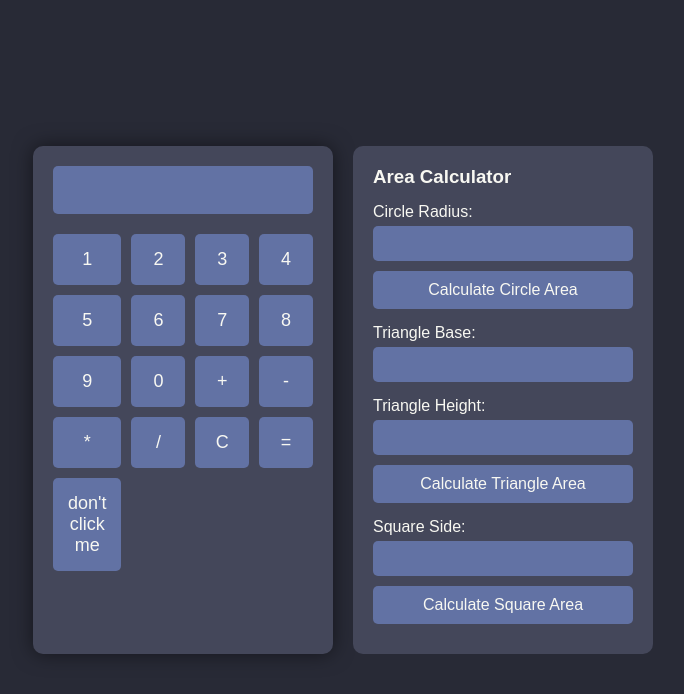
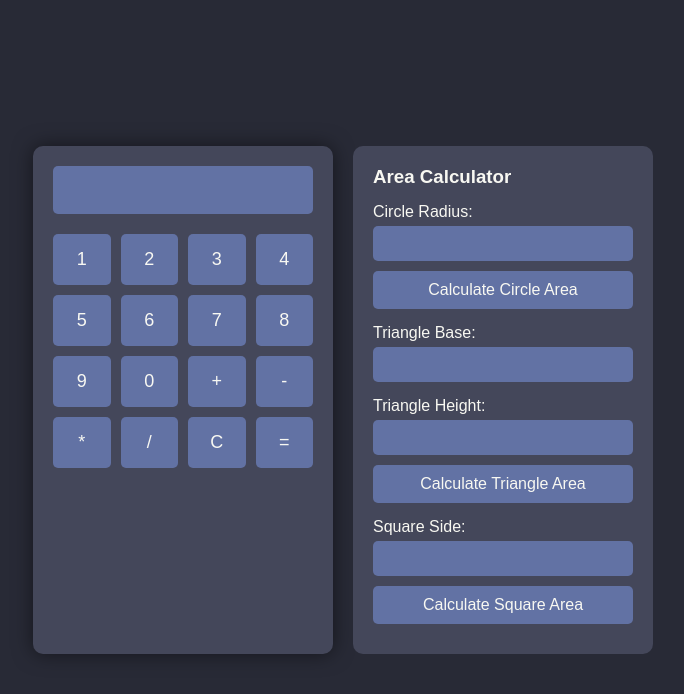
Before and after one commit to ManuCastrillonM/github-advanced-workana, a React (Create React App) app: page / in a window 1280 px wide. Shown: the top 694 px of the page, without its empty margins (297-981 px from the left). Built offline with nearby package versions, Linux system fonts and the light colour scheme.

Commit message:
remove magic sum feat

```diff
--- a/src/components/Calculator.jsx
+++ b/src/components/Calculator.jsx
@@ -43,13 +43,6 @@ const Calculator = () => {
     setAreaResult(`Square Area: ${area.toFixed(2)}`);
   };
 
-  const magicSum = (number) => {
-    console.log(
-      `%c ${number} `,
-      "background: #222; color: #bada55; font-size: 20px;",
-    );
-  };
-
   return (
     <div className="container">
       <div className="calculator">
@@ -74,7 +67,6 @@ const Calculator = () => {
           <button onClick={() => handleClick("/")}>/</button>
           <button onClick={handleClear}>C</button>
           <button onClick={handleCalculate}>=</button>
-          <button onClick={() => magicSum(input)}>don't click me</button>
         </div>
       </div>
       <div className="area-calculator">
```
